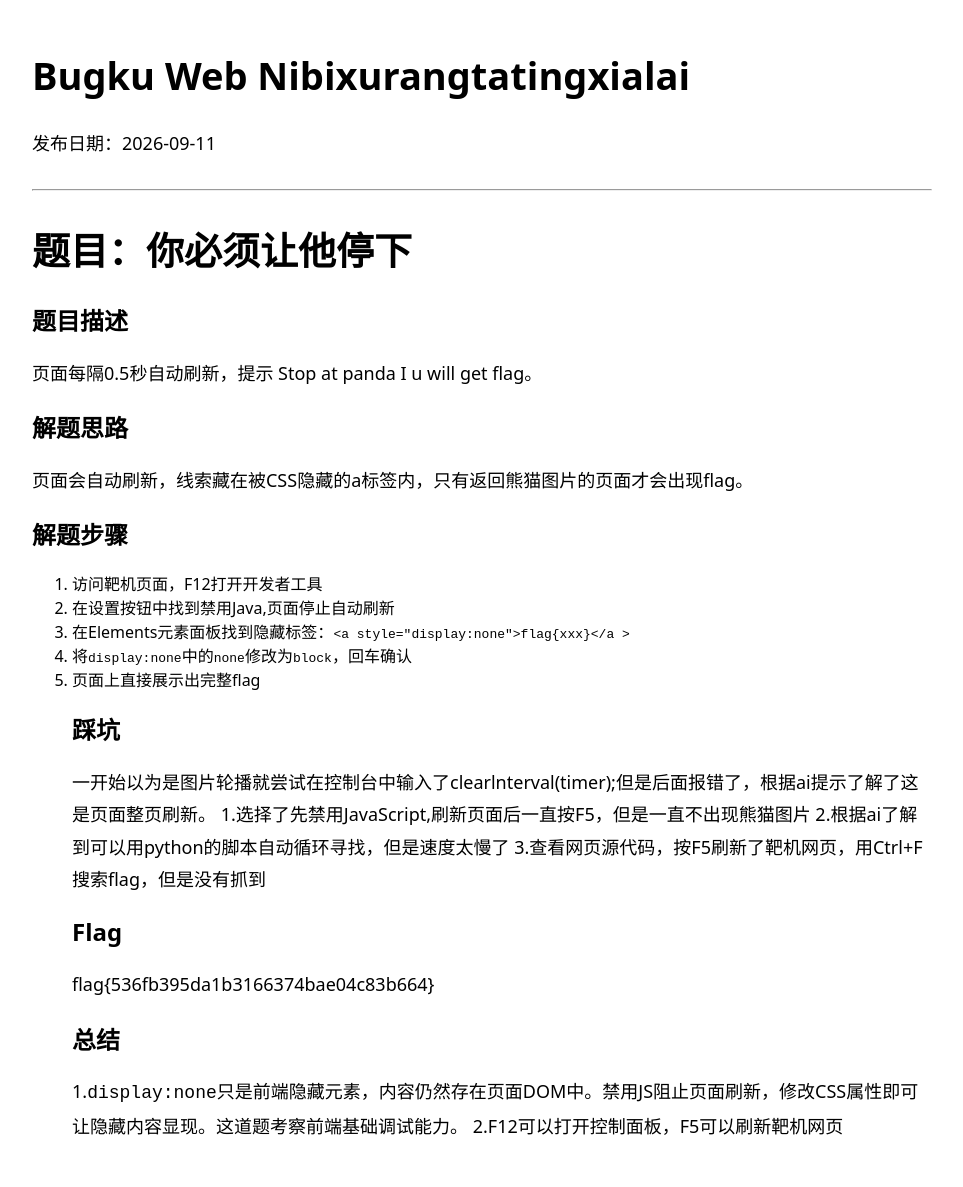
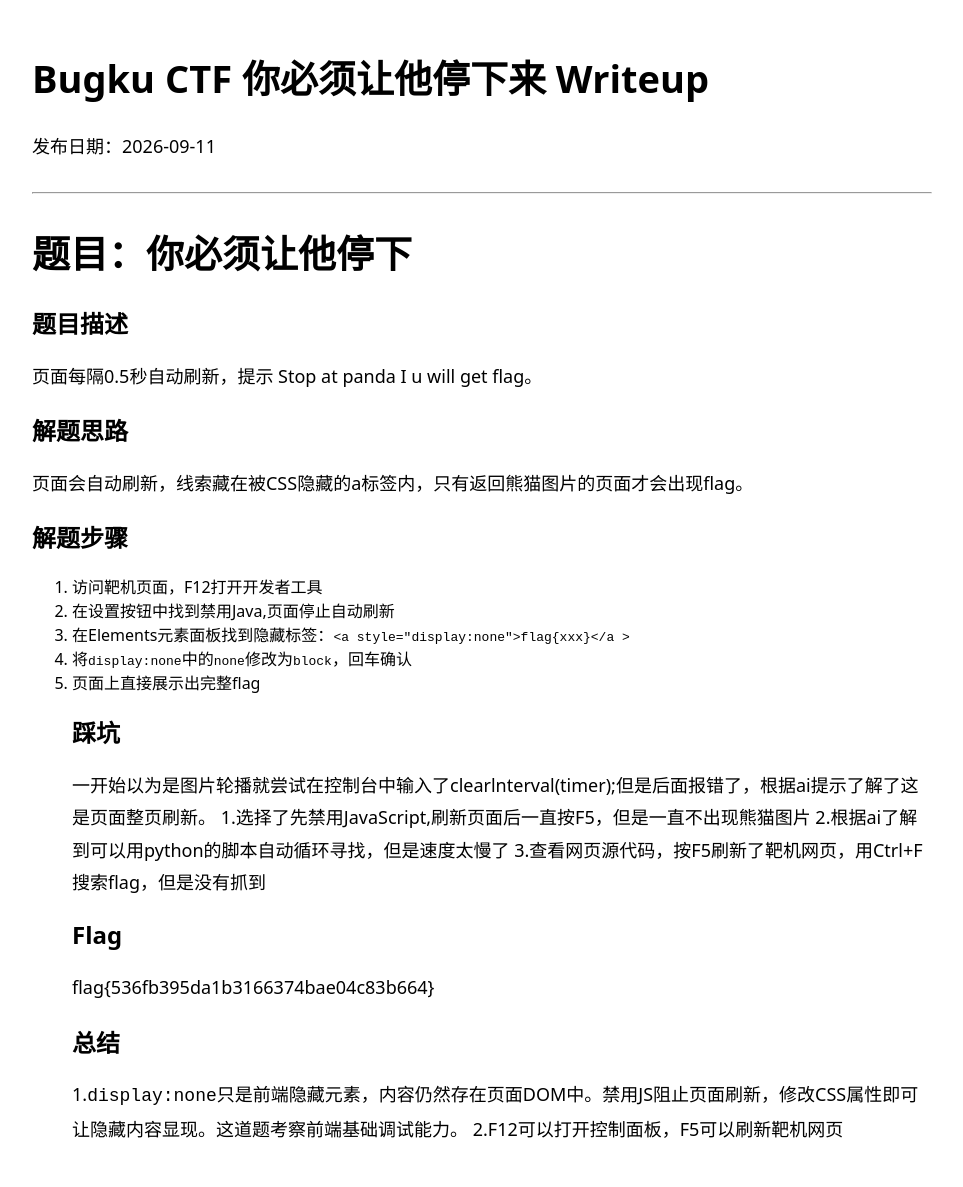
Before and after one commit to gysbfff/gysbfff.github.io, a Jekyll site: the page built from _posts/2026-09-11-bugku-web-nibixurangtatingxialai.md, in a window 1280 px wide. Shown: the whole page, without its empty margins (158-1121 px from the left). Built offline with Jekyll 4.4.1, drawn with Linux system fonts in a browser that asks for light colours; our own code applies the rules of GitHub Pages for plain Markdown files.

Commit message:
Update title of Bugku Web writeup post

```diff
--- a/_posts/2026-09-11-bugku-web-nibixurangtatingxialai.md
+++ b/_posts/2026-09-11-bugku-web-nibixurangtatingxialai.md
@@ -1,5 +1,5 @@
 ---
-title: "Bugku Web Nibixurangtatingxialai"
+title: "Bugku CTF 你必须让他停下来 Writeup"
 date: 2026-09-11
 categories: Bugku CTF
 tags:
```
